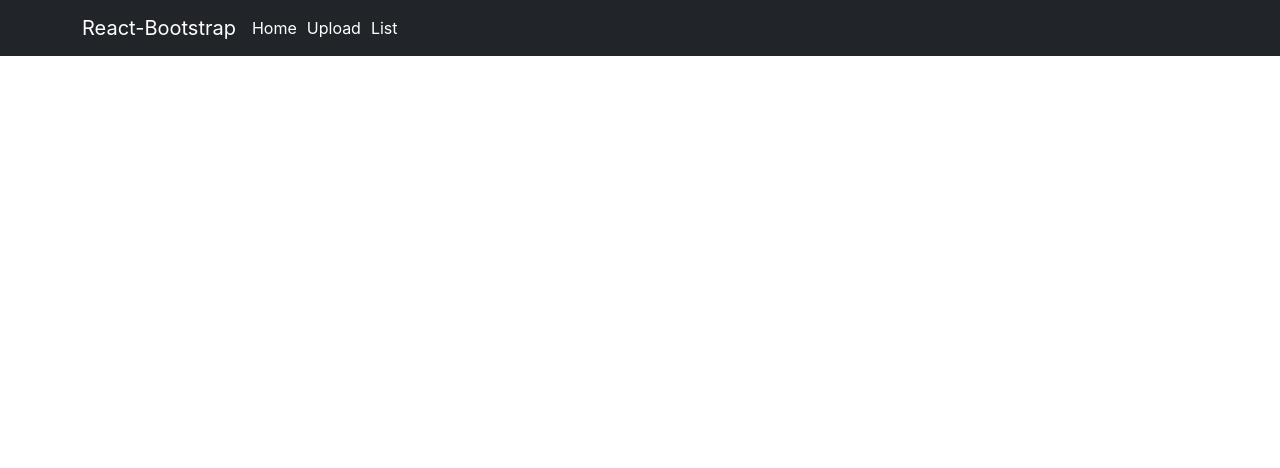
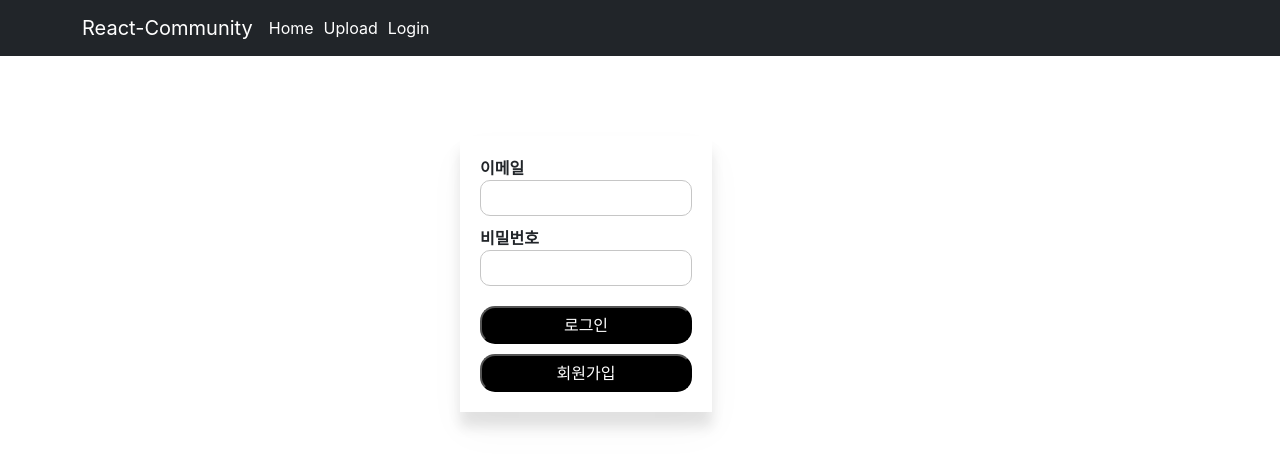
Before and after one commit to ParkAsher/MERN-Community, a React (Create React App) app in the folder client/: page /login in a window 1280 px wide. Shown: the top 468 px of the page. Built offline with nearby package versions, Linux system fonts and the light colour scheme.

Commit message:
user login, register component

```diff
--- a/client/src/App.js
+++ b/client/src/App.js
@@ -3,12 +3,17 @@
     react-router-dom
 */
 import { Routes, Route } from "react-router-dom"
+
+/*
+    Components
+*/
 import Heading from './Component/Heading';
 import List from './Component/Post/List';
 import Upload from './Component/Post/Upload';
 import Detail from './Component/Post/Detail';
 import Edit from './Component/Post/Edit';
-
+import Login from './Component/User/Login';
+import Register from './Component/User/Register';
 
 function App() {
 
@@ -47,9 +52,11 @@
             <Heading></Heading>
             <Routes>
                 <Route path="/" element={<List />} />
-                <Route path="/Upload" element={<Upload />} />
+                <Route path="/upload" element={<Upload />} />
                 <Route path="/post/:postNum" element={<Detail />} />
                 <Route path="/edit/:postNum" element={<Edit />} />
+                <Route path="/login" element={<Login />} />
+                <Route path="/register" element={<Register />} />
             </Routes>
         </Fragment>
 
--- a/client/src/Component/Heading.js
+++ b/client/src/Component/Heading.js
@@ -15,13 +15,13 @@
     return (
         <Navbar bg="dark" expand="lg" variant="dark">
             <Container>
-                <Navbar.Brand href="#home">React-Bootstrap</Navbar.Brand>
+                <Navbar.Brand href="#home">React-Community</Navbar.Brand>
                 <Navbar.Toggle aria-controls="basic-navbar-nav" />
                 <Navbar.Collapse id="basic-navbar-nav">
                     <Nav className="me-auto">
                         <Link to="/" style={{ color: "white", textDecoration: "none", marginRight: "10px" }}>Home</Link>
                         <Link to="/Upload" style={{ color: "white", textDecoration: "none", marginRight: "10px" }}>Upload</Link>
-                        <Link to="/" style={{ color: "white", textDecoration: "none", marginRight: "10px" }}>List</Link>
+                        <Link to="/login" style={{ color: "white", textDecoration: "none", marginRight: "10px" }}>Login</Link>
                     </Nav>
                 </Navbar.Collapse>
             </Container>
--- /dev/null
+++ b/client/src/Component/User/Login.js
@@ -0,0 +1,27 @@
+import React, { useState } from 'react'
+import { useNavigate } from 'react-router-dom'
+import LoginDiv from '../../Style/UserCss'
+
+function Login() {
+
+    let navigate = useNavigate();
+
+    const [Email, setEmail] = useState("");
+    const [Pw, setPw] = useState("");
+
+
+    return (
+        <LoginDiv>
+            <form>
+                <label htmlFor='email'>이메일</label>
+                <input type='email' value={Email} onChange={(e) => { setEmail(e.currentTarget.value) }}></input>
+                <label htmlFor='password'>비밀번호</label>
+                <input type='password' value={Pw} onChange={(e) => { setPw(e.currentTarget.value) }}></input>
+                <button>로그인</button>
+                <button onClick={(e) => { e.preventDefault(); navigate("/register") }}>회원가입</button>
+            </form>
+        </LoginDiv>
+    )
+}
+
+export default Login
--- /dev/null
+++ b/client/src/Component/User/Register.js
@@ -0,0 +1,29 @@
+import React, { useState } from 'react'
+import LoginDiv from '../../Style/UserCss'
+
+function Register() {
+
+    const [Name, setName] = useState("");
+    const [Email, setEmail] = useState("");
+    const [Pw, setPW] = useState("");
+    const [PwConfirm, setPwConfirm] = useState("");
+
+
+    return (
+        <LoginDiv>
+            <form>
+                <label htmlFor='name'>이름</label>
+                <input type="name" value={Name} onChange={(e) => { setName(e.currentTarget.value) }} ></input>
+                <label htmlFor='email'>이메일</label>
+                <input type="email" value={Email} onChange={(e) => { setEmail(e.currentTarget.value) }}></input>
+                <label htmlFor='password'>비밀번호</label>
+                <input type="password" value={Pw} onChange={(e) => { setPW(e.currentTarget.value) }}></input>
+                <label htmlFor='password'>비밀번호 확인</label>
+                <input type="password" value={PwConfirm} onChange={(e) => { setPwConfirm(e.currentTarget.value) }}></input>
+                <button>회원가입</button>
+            </form>
+        </LoginDiv>
+    )
+}
+
+export default Register
--- /dev/null
+++ b/client/src/Style/UserCss.js
@@ -0,0 +1,45 @@
+import styled from "@emotion/styled";
+
+const LoginDiv = styled.div`
+    width: 50%;
+    max-width: 360px;
+    margin: 0 auto;
+    margin-top: 5rem;
+    form {
+        width: 70%;
+        padding: 20px;
+        box-shadow: 0px 19px 38px rgba(0,0,0, 0.03), 0px 15px 12px rgba(0,0,0, 0.1);
+        display: flex;
+        flex-direction: column;
+        label {
+            font-weight: bold;
+        }
+        input {
+            border-radius: 10px;
+            border: 1px solid #c6c6c6;
+            padding: 5px;
+            margin-bottom: 10px;
+            &:active,
+            &:focus {
+                outline: none;
+            }
+        }
+        button {
+            border-radius: 15px;
+            padding: 5px 10px;
+            background-color: black;
+            color: white;
+            margin-top: 10px;
+            &:hover {
+                background-color: white;
+                color: black;
+                border: 1px solid black;
+            }
+        }
+        @media (max-width: 756px) {
+            width: 100%;
+        }
+    }
+`;
+
+export default LoginDiv;
```
